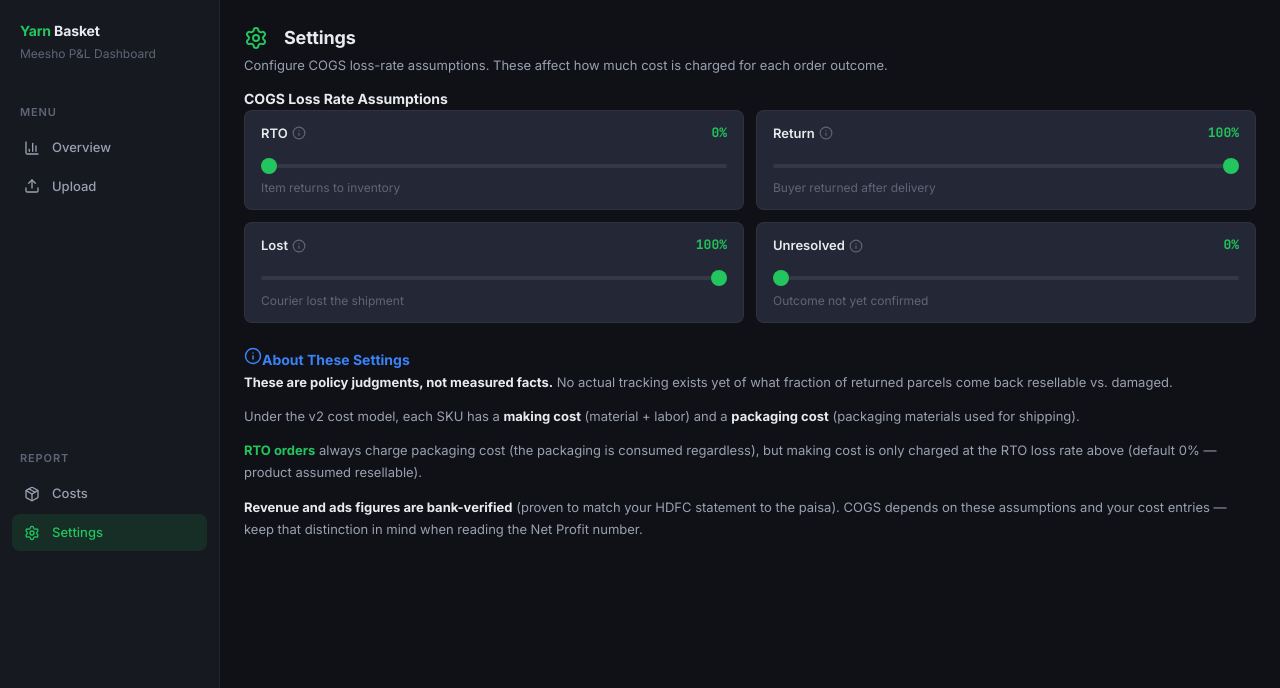
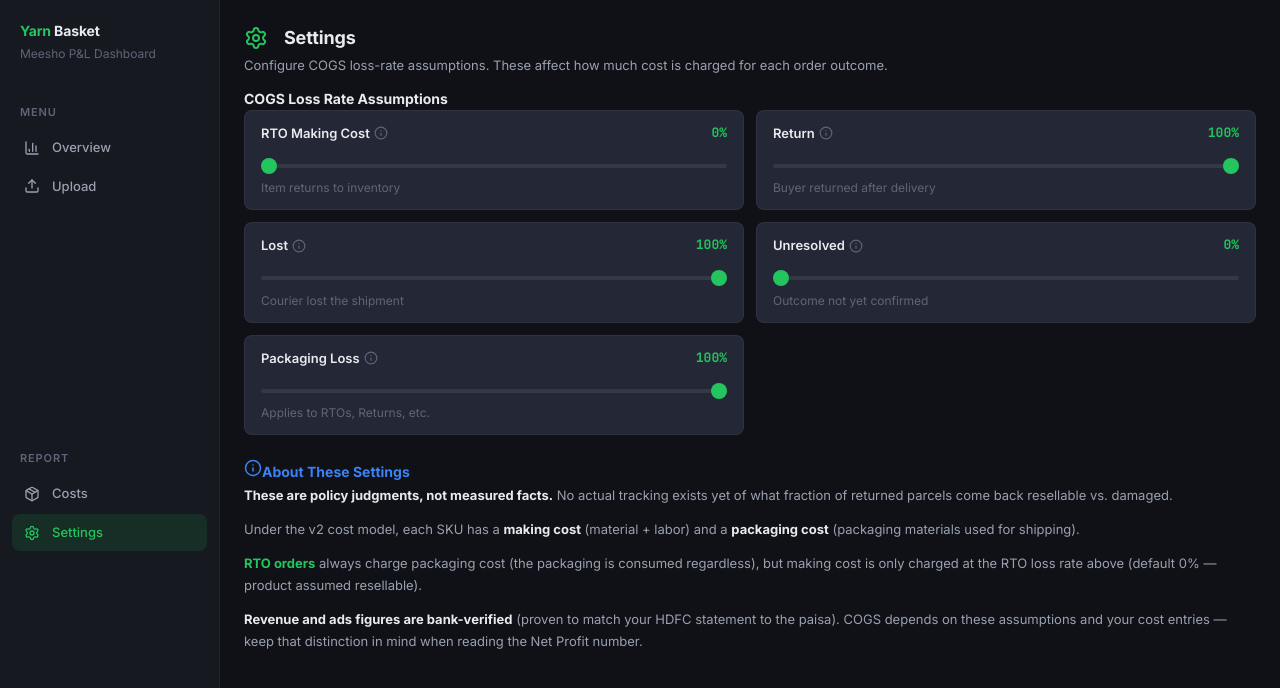
Before and after one commit to raushansinghdev/meesho-pnl-dashboard, a React (Vite) app in the folder frontend/: page /settings in a window 1280 px wide. Shown: the top 688 px of the page. Built offline with nearby package versions, Linux system fonts and the light colour scheme.

Commit message:
feat: add configurable packaging loss rate

```diff
--- a/frontend/src/components/Settings/LossRates.jsx
+++ b/frontend/src/components/Settings/LossRates.jsx
@@ -8,31 +8,38 @@ export default function LossRates({ lossRates, onChange }) {
   const fields = [
     {
       key: 'rto',
-      label: 'RTO',
+      label: 'RTO Making Cost',
       tip: 'Item returns to inventory',
-      detail: 'Fraction of COGS charged when the buyer never accepted delivery. Default 0% — assumes item returns to inventory resellable. Note: under the v2 model, packaging cost is ALWAYS charged for RTOs regardless of this rate.',
+      detail: 'Fraction of making cost charged when the buyer never accepted delivery. Default 0% — assumes item returns to inventory resellable.',
       default: 0,
     },
     {
       key: 'returnRate',
       label: 'Return',
       tip: 'Buyer returned after delivery',
-      detail: 'Fraction of COGS charged when the buyer accepted then returned. Default 100% — assumes damaged/swapped/unsellable in most real cases. This is a policy judgment, not a measured fact.',
+      detail: 'Fraction of making cost charged when the buyer accepted then returned. Default 100% — assumes damaged/swapped/unsellable in most real cases.',
       default: 1,
     },
     {
       key: 'lost',
       label: 'Lost',
       tip: 'Courier lost the shipment',
-      detail: 'Fraction of COGS charged when the courier lost the shipment. Default 100% — item is genuinely gone.',
+      detail: 'Fraction of making cost charged when the courier lost the shipment. Default 100% — item is genuinely gone.',
       default: 1,
     },
     {
       key: 'unresolved',
       label: 'Unresolved',
       tip: 'Outcome not yet confirmed',
-      detail: 'Fraction of COGS charged for orders whose outcome is not yet known (still "Shipped" or orphan settlement legs with no status). Default 0% — conservative, don\'t charge cost until outcome confirmed.',
+      detail: 'Fraction of making cost charged for orders whose outcome is not yet known. Default 0% — conservative, don\'t charge cost until outcome confirmed.',
       default: 0,
+    },
+    {
+      key: 'packaging_loss',
+      label: 'Packaging Loss',
+      tip: 'Applies to RTOs, Returns, etc.',
+      detail: 'Fraction of packaging cost charged when an order is shipped but not successfully delivered (e.g., RTO, Return, Lost). Default 100% — assumes packaging material is consumed.',
+      default: 1,
     },
   ];
 
```
Also changed, not shown: 2 other files (tests, documents, lock files or other folders).
